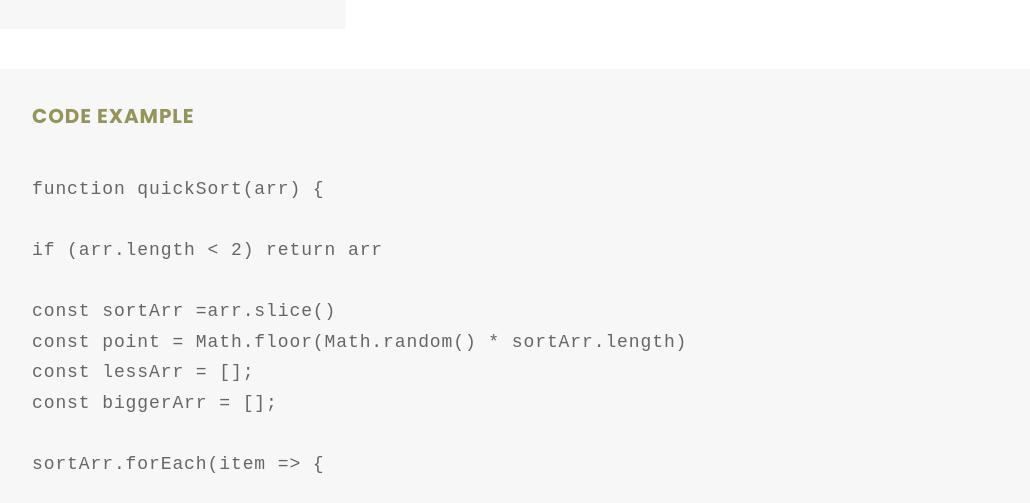
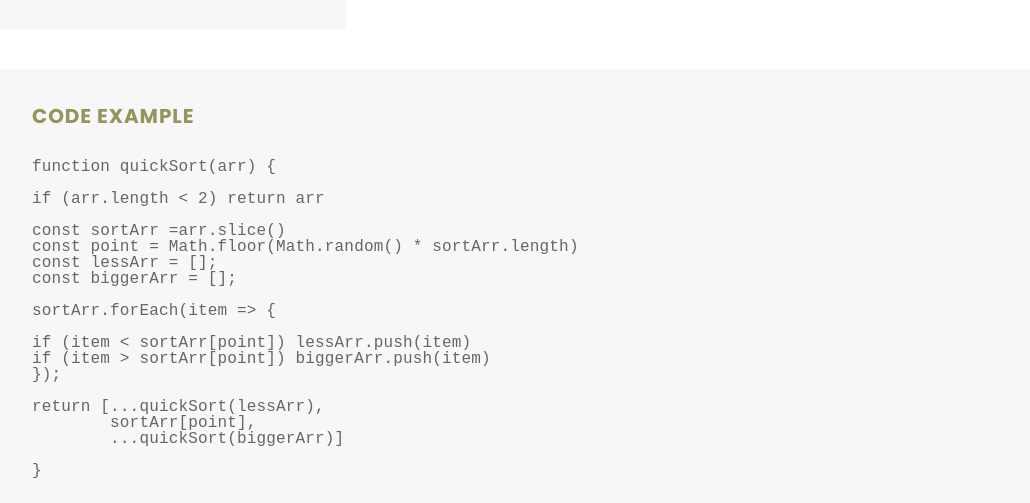
Before and after one commit to KateBlazhko/rsschool-cv, a plain HTML site: page index.html in a window 1280 px wide. Shown: the part 1614-2117 px from the top of the page, without its empty margins (38-1068 px from the left). Drawn offline with Linux system fonts and the light colour scheme.

Commit message:
fix: chage font size for code

```diff
--- a/style.css
+++ b/style.css
@@ -517,7 +517,7 @@ li {
 
 .code_example {
     margin-top: 40px;
-    padding: 30px 0 0 70px;
+    padding: 30px 0 30px 70px;
 
     background: rgba(236, 236, 238, 0.4);
 }
@@ -528,6 +528,10 @@ li {
 
 .js-code {
     display: block;
+
+    font-size: 16px;
+    line-height: 1;
+    letter-spacing: 0.01em;
 }
 
 /* Footer */
@@ -683,8 +687,6 @@ li {
         overflow-y: hidden;
         overflow-x: auto;
         font-size: 14px;
-        line-height: 1;
-        letter-spacing: 0.01em;
     }
 
     .footer_inner {
```
